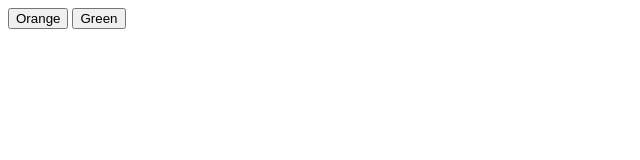
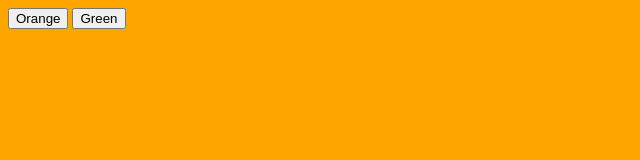
Before and after one commit to abhaybharti/Notes, a plain HTML site: page 10_fun_with_js/closure.html in a window 1280 px wide. Both pictures are taken after a click on the button "Orange". Shown: the whole page, without its empty margins (0-640 px from the left). Drawn offline with Linux system fonts and the light colour scheme.

Commit message:
closure real world example

```diff
--- a/10_fun_with_js/closure.html
+++ b/10_fun_with_js/closure.html
@@ -31,16 +31,15 @@
 
   <script>
     //closure practical or real world example
-    // document.querySelector("#orange").onclick = function(){
-    //     document.body.style.backgroundColor="orange";
-    // }
-    // document.querySelector("#green").onclick = function(){
-    //     document.body.style.backgroundColor="green";
-    // }
 
     function clickHandler(color) {
-      document.body.style.backgroundColor = `${color}`;
+      console.log(color);
+      return function () {
+        console.log(`innerfunction ${color}`);
+        document.body.style.backgroundColor = `${color}`;
+      };
     }
-    document.getElementById("orange").onclick = clickHandler();
+    document.getElementById("orange").onclick = clickHandler("orange");
+    document.getElementById("green").onclick = clickHandler("green");
   </script>
 </html>
```
